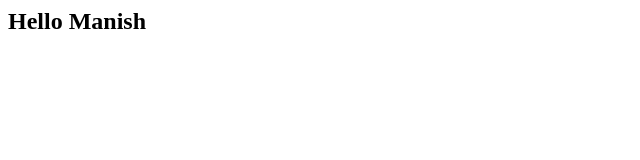
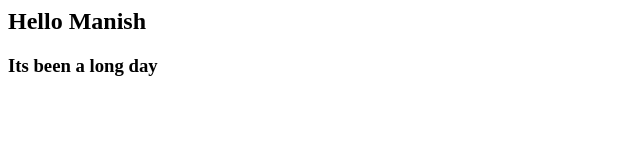
Before and after one commit to Manya009/SEPM_experiment01, a plain HTML site: page manish.html in a window 1280 px wide. Shown: the whole page, without its empty margins (0-640 px from the left). Drawn offline with Linux system fonts and the light colour scheme.

Commit message:
modified some more in 2 files

```diff
--- a/manish.html
+++ b/manish.html
@@ -4,5 +4,6 @@
     </head>
     <body>
         <h2>Hello Manish</h2>
+        <h3>Its been a long day</h3>
     </body>
 </html>
```
Also changed, not shown: index.html (+1 -0 lines), r.html (deleted).
